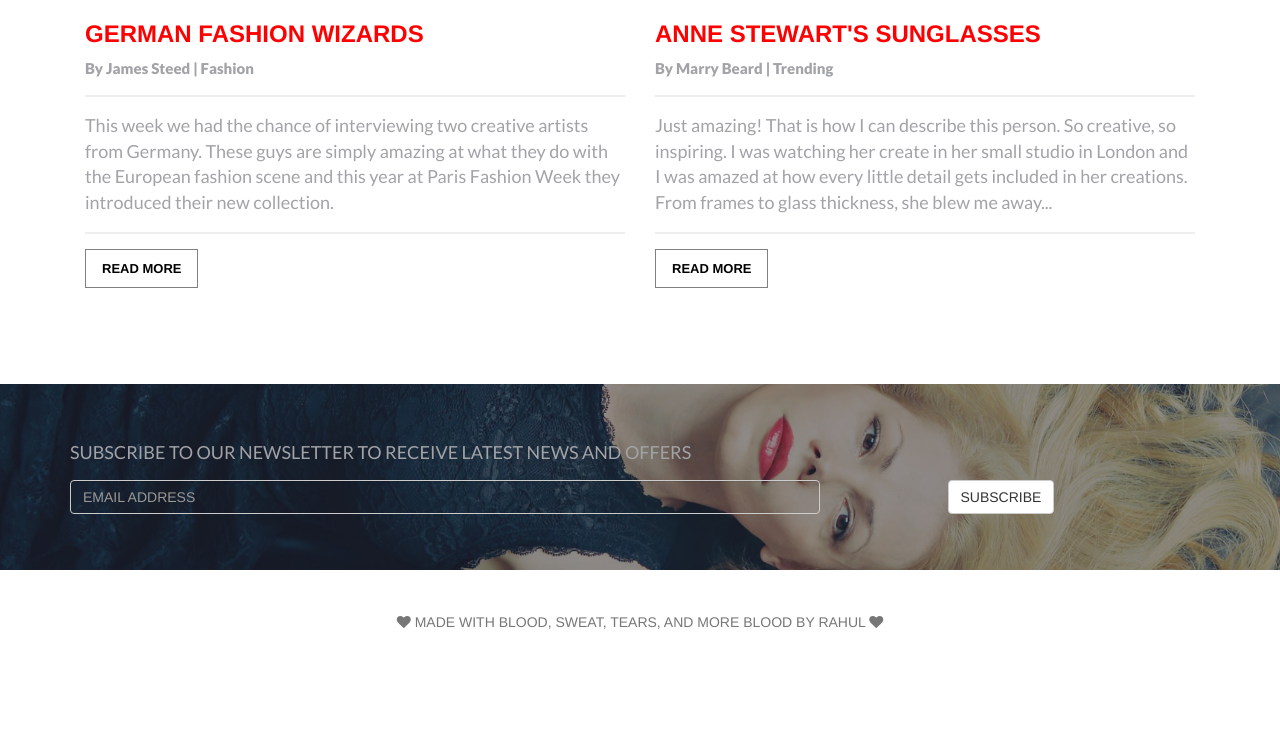
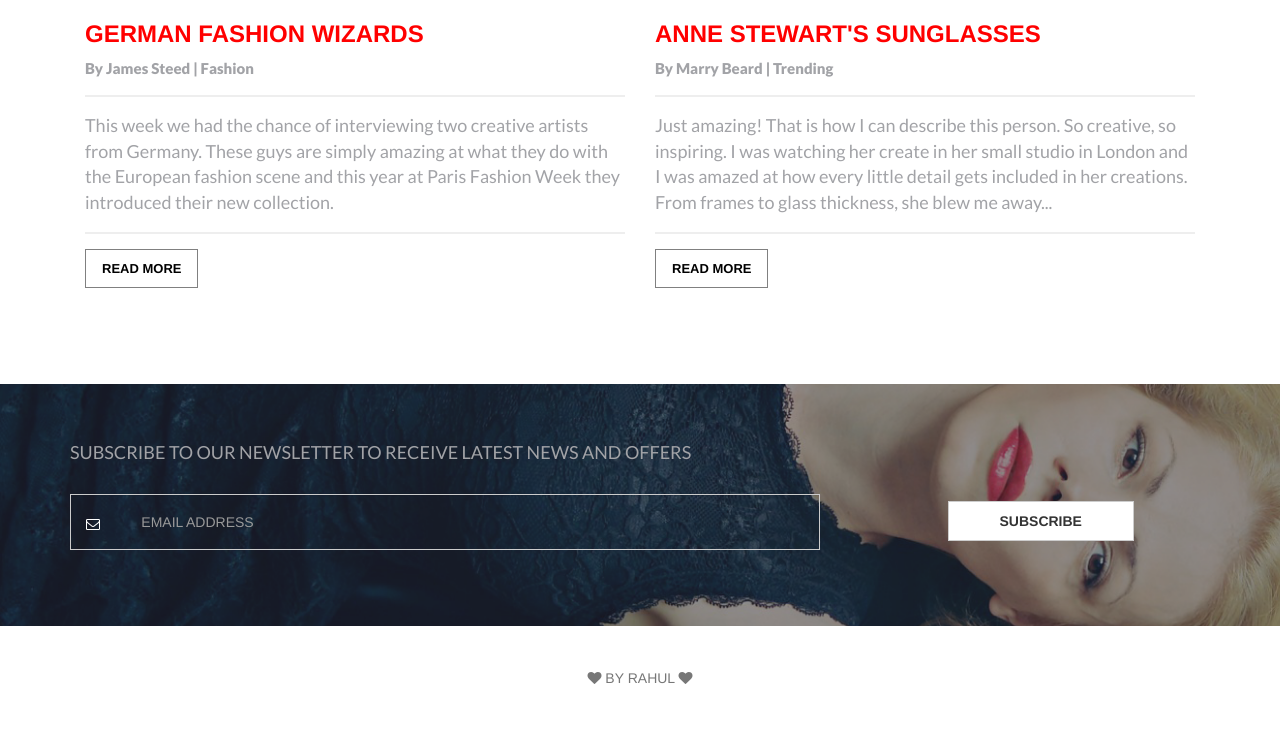
Before and after one commit to rvhul/brandly, a plain HTML site: page index.html in a window 1280 px wide. Shown: the part 3162-3892 px from the top of the page. Before the commit the page ends 3836 px from the top, so only its background shows below. Drawn offline with nearby package versions, Linux system fonts and the light colour scheme.

Commit message:
Made some more minor touches to the footer page, adjusted height and color of few elements.

```diff
--- a/css/src/subscribe.scss
+++ b/css/src/subscribe.scss
@@ -12,12 +12,33 @@
   }
 
   .form-inline .form-control {
-    width: 100%;
-    background-color: transparent;
-    margin-top: 1em;
+      width: 100%;
+      background-color: transparent;
+      margin-top: 1em;
+      position: relative;
+      text-align: left;
+      border-radius: 0px;
+      margin-top: 2em;
+    }
+
+  .btn-default {
+    margin-top: 2.5em;
+    color: #333;
+    background-color: #fff;
+    border-color: #ccc;
+    border-radius: 0px;
+    padding: 9px 51px;
+    font-weight: bolder;
   }
 
-  .btn-default {
-    margin-top: 1em;
+  input[type="email"] {
+    height: 4em;
+  }
+
+  .fa-envelope-o {
+    position: inherit;
+    top: -36px;
+    right: -16px;
+    color: white;
   }
 }
--- a/index.html
+++ b/index.html
@@ -176,7 +176,8 @@
       <div class="row">
 				<form class="form-inline" role="form">
 					<div class="col-md-8">
-						   <input type="email" class="form-control" id="email" placeholder="EMAIL ADDRESS">
+						   <input type="email" class="form-control" id="email" placeholder="               EMAIL ADDRESS">
+               <i class="fa fa-envelope-o"></i>
 					</div>
 					<div class="col-md-3 col-md-offset-1">
 						  <button type="submit" class="btn btn-default">SUBSCRIBE</button>
@@ -189,7 +190,7 @@
 		<div class="page container">
 			<div class="row">
 				<div class="col-md-12 ending">
-					<i class="fa fa-heart"></i> Made with blood, sweat, tears, and more blood by Rahul <i class="fa fa-heart"></i>
+					<i class="fa fa-heart"></i> By Rahul <i class="fa fa-heart"></i>
 				</div>
 			</div>
 		</div>
```
Also changed, not shown: css/brain.css, 1 other file.
